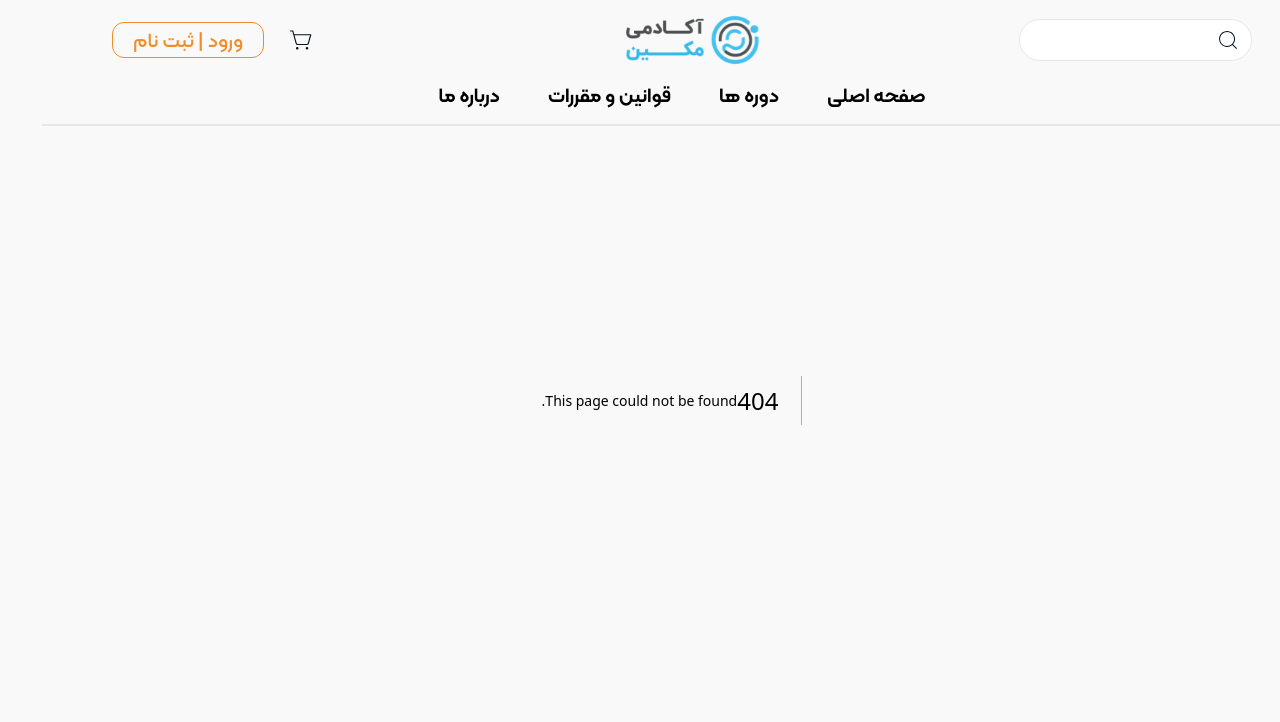
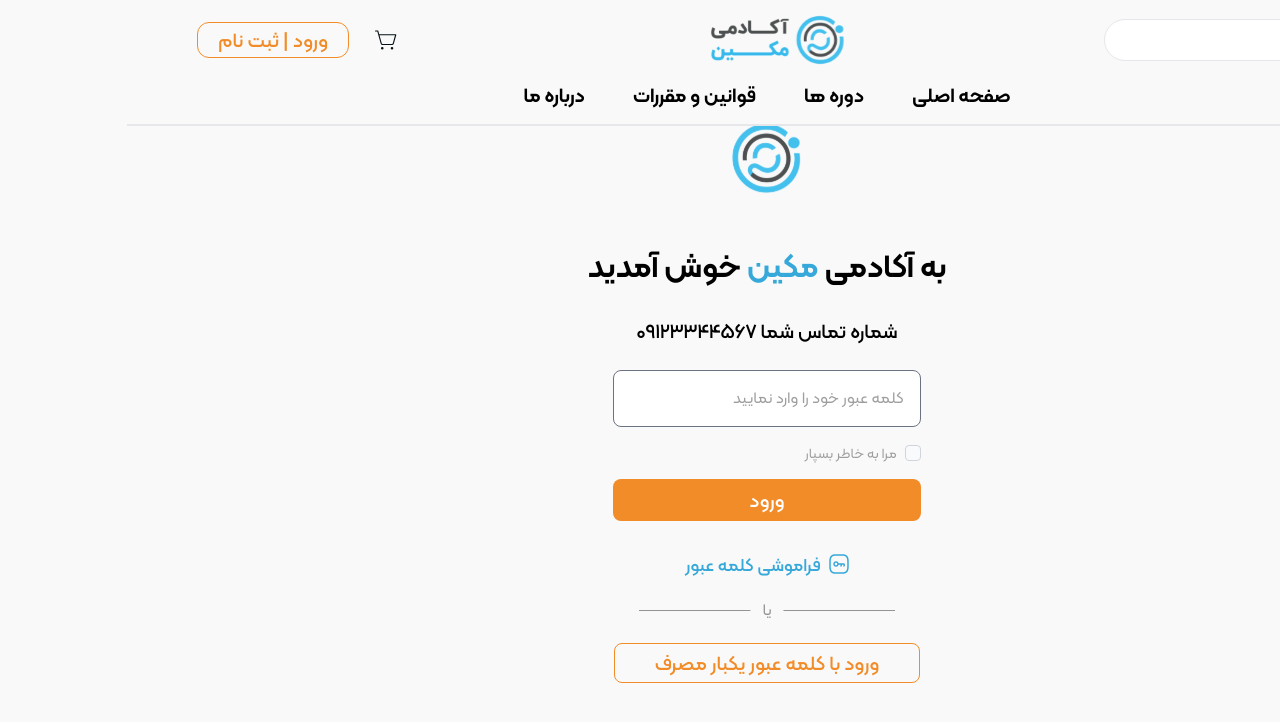
Before and after one commit to amirrowll/online-learning-makin, a Next.js app: page /password in a window 1280 px wide. Before the commit this address had no page. Shown: the top 722 px of the page. Built offline with nearby package versions, Linux system fonts and the light colour scheme.

Commit message:
auth(password & otp) complete

```diff
--- /dev/null
+++ b/app/(auth)/otp/page.tsx
@@ -0,0 +1,52 @@
+"use client"
+import React from 'react'
+import { FieldErrors, useForm } from 'react-hook-form'
+
+export default function Otp() {
+
+    interface type {
+        passWord: string
+    }
+
+    const form = useForm<type>({})
+
+    const {
+        handleSubmit,
+        formState: { errors },
+        register,
+    } = form;
+
+    const onSubmit = (data: type) => {
+        console.log(data);
+    };
+
+    const onErrorHandler = (errors: FieldErrors<type>) => [
+        console.log(errors, "errors"),
+    ];
+
+    return (
+        <div className=' flex flex-col items-center justify-center h-screen bg-[#F9F9F9] '>
+            <img src="/imageLanding/logo-makeen login.svg" alt="img" />
+            <h1 className='text-[#000000] text-[25px] font-kalamehSemiBold pt-11 sm:text-[32px]'> لطفا کد تایید را وارد کنید </h1>
+            <span className='text-[#000000] text-[17px] sm:text-[20px] font-kalamehMedium pt-[26px]'> کد تایید برای شماره ۰۹۱۹۲۰۸۰۷۶۹ پیامک شد </span>
+            <div className='mt-6'>
+                <form noValidate onSubmit={handleSubmit(onSubmit, onErrorHandler)}>
+                    <input
+                        className="  placeholder:text-[#9E9E9E] font-kalamehRegular py-[15.5px] pr-4 rounded-lg w-full placeholder:sm:text-[16px]"
+                        placeholder="کد تایید را وارد نمایید"
+                        type="text"
+                        id="passWord"
+                        {...register("passWord", {
+                            required: "کلمه عبور الزامی است ",
+                        })}
+                    />
+                    <p className="error">{errors.passWord?.message}</p>
+                    <div className="flex items-start justify-center mt-4">
+                        <span className="underline decoration-black font-kalamehMedium text-[15px] sm:text-[18px]"> دریافت مجدد کد </span>
+                    </div>
+                    <button className='bg-[#F28C28] px-[113px] sm:px-[136px] text-white text-[17px] sm:text-[20px] font-kalamehMedium rounded-lg py-[7.5px] sm:py-[6px] mt-4'> تایید </button>
+                </form>
+            </div>
+        </div>
+    )
+}
--- /dev/null
+++ b/app/(auth)/password/page.tsx
@@ -0,0 +1,65 @@
+"use client"
+import React from 'react'
+import { FieldErrors, useForm } from 'react-hook-form'
+
+export default function PassWord() {
+
+    interface type {
+        passWord: string
+        for: string
+    }
+
+    const form = useForm<type>({})
+
+    const {
+        handleSubmit,
+        formState: { errors },
+        register,
+    } = form;
+
+    const onSubmit = (data: type) => {
+        console.log(data);
+    };
+
+    const onErrorHandler = (errors: FieldErrors<type>) => [
+        console.log(errors, "errors"),
+    ];
+
+    return (
+        <div className=' flex flex-col items-center justify-center h-screen bg-[#F9F9F9] '>
+            <img src="/imageLanding/logo-makeen login.svg" alt="img" />
+            <h1 className='text-[#000000] text-[25px] font-kalamehSemiBold pt-11 sm:text-[32px]'> به آکادمی <span className='text-[#36A8D9]'> مکین </span> خوش آمدید </h1>
+            <span className='text-[#000000] text-[17px] sm:text-[20px] font-kalamehMedium pt-[26px]'> شماره تماس شما ۰۹۱۲۳۳۴۴۵۶۷ </span>
+            <div className='mt-6'>
+                <form noValidate onSubmit={handleSubmit(onSubmit, onErrorHandler)}>
+                    <input
+                        className=" placeholder:text-[12px] placeholder:text-[#9E9E9E] font-kalamehRegular py-[15.5px] pr-4 rounded-lg w-full placeholder:sm:text-[16px]"
+                        placeholder="کلمه عبور خود را وارد نمایید"
+                        type="text"
+                        id="passWord"
+                        {...register("passWord", {
+                            required: "کلمه عبور الزامی است ",
+                        })}
+                    />
+                    <p className="error">{errors.passWord?.message}</p>
+                    <div className="flex items-start mt-4">
+                        <div className="flex items-center h-5">
+                            <input id="remember" type="checkbox" className="w-4 h-4 border border-gray-300 rounded-[4px] bg-gray-50 focus:ring-gray-100 text-[#F28C28] focus:text-[#F28C28]" required />
+                        </div>
+                        <label htmlFor="remember" className="ms-2 text-sm font-kalamehRegular text-[#9E9E9E]"> مرا به خاطر بسپار </label>
+                    </div>
+                    <button className='bg-[#F28C28] px-[113px] sm:px-[136px] text-white text-[17px] sm:text-[20px] font-kalamehMedium rounded-lg py-[7.5px] sm:py-[6px] mt-4'> ورود </button>
+                </form>
+            </div>
+            <div className='flex items-center justify-center mt-[30px]'>
+                <img src="/landing/img/password 1.svg" alt="img" />
+                <span className='text-[#36A8D9] font-kalamehMedium text-[15px] mr-2 sm:text-[18px]'> فراموشی کلمه عبور </span>
+            </div>
+            <div className="inline-flex items-center justify-center w-full">
+                <hr className="w-64 h-px my-8 bg-[#949494] border-0" />
+                <span className="absolute px-3 font-kalamehRegular text-[16px] text-[#949494] -translate-x-1/2 bg-[#F9F9F9] left-1/2 ">یا</span>
+            </div>
+            <button className='border-[#F28C28] border rounded-lg text-[#F28C28] px-[30px] py-2 text-[17px] font-kalamehMedium sm:text-[20px] sm:px-[40px] sm:py-1'> ورود با کلمه عبور یکبار مصرف </button>
+        </div>
+    )
+}
```
Also changed, not shown: app/(auth)/reset-password/page.tsx (added), public/landing/img/Password 1.svg (added), public/landing/img/password.png (added).
